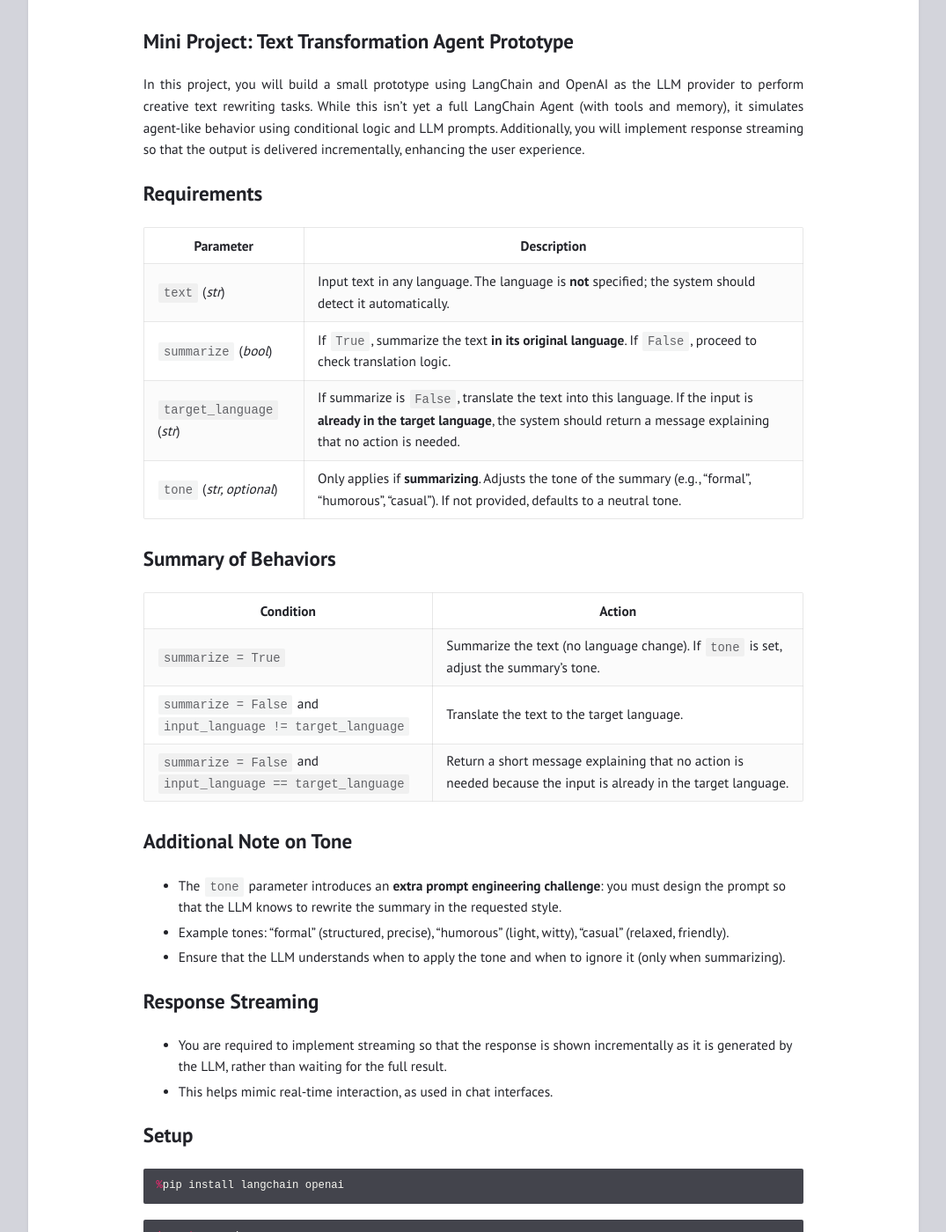
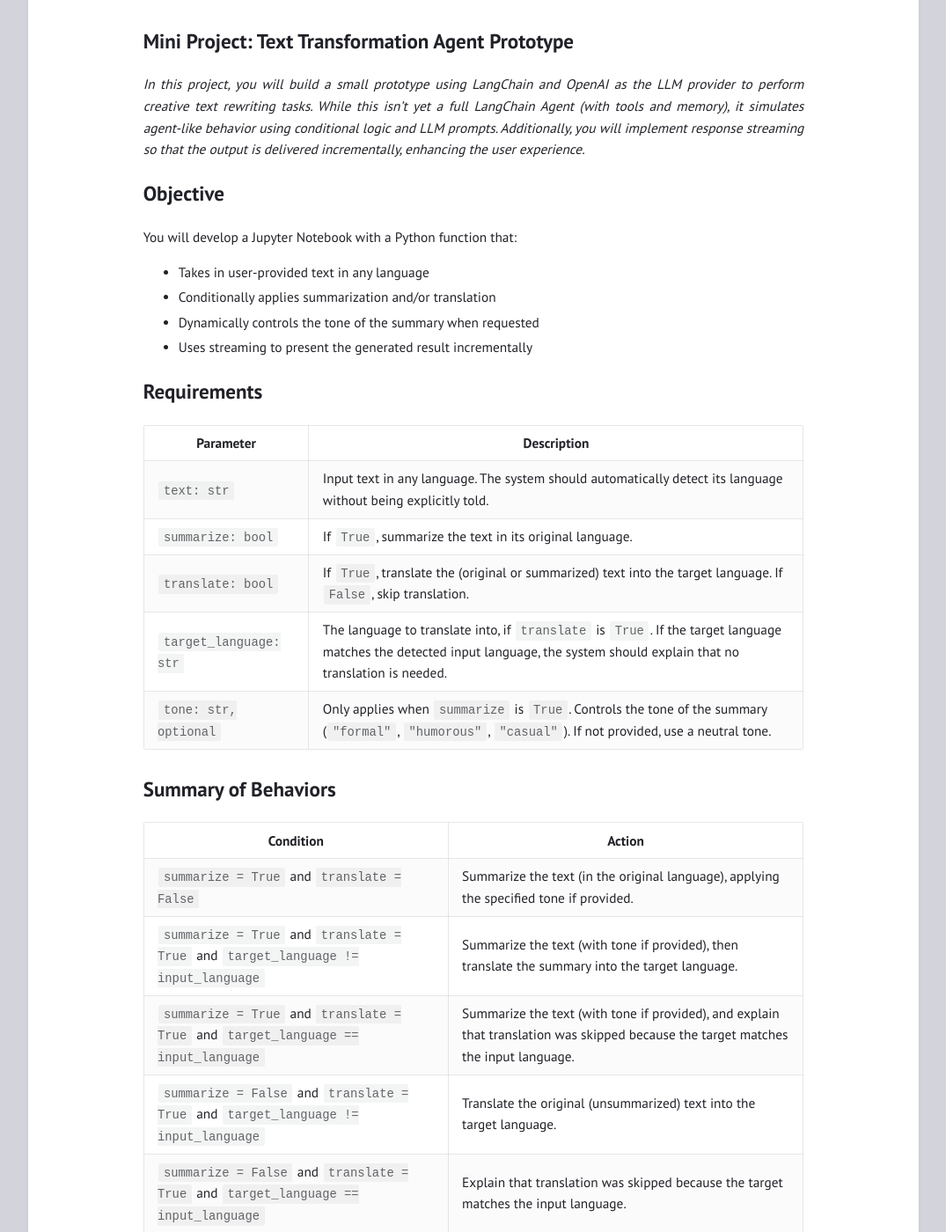
Before and after one commit to GiovaneIwamoto/markdown-blog-renderer, a Jekyll site: the page built from _posts/2025-01-10-module-1.md, in a window 1280 px wide and 1400 px high, scrolled down 17830 px. Shown: the whole window at 88% size, without its empty margins (102-1177 px from the left). Built offline with Jekyll 4.4.1, drawn with Linux system fonts in a browser that asks for light colours; some of the changed text lies outside the part shown.

Commit message:
fix: mini project

````diff
--- a/_posts/2025-01-10-module-1.md
+++ b/_posts/2025-01-10-module-1.md
@@ -451,73 +451,93 @@
 
 # **Mini Project: Text Transformation Agent Prototype**
 
-In this project, you will build a small prototype using LangChain and OpenAI as the LLM provider to perform creative text rewriting tasks.
+*In this project, you will build a small prototype using LangChain and OpenAI as the LLM provider to perform creative text rewriting tasks.
 While this isn't yet a full LangChain Agent (with tools and memory), it simulates agent-like behavior using conditional logic and LLM prompts.
-Additionally, you will implement response streaming so that the output is delivered incrementally, enhancing the user experience.
+Additionally, you will implement response streaming so that the output is delivered incrementally, enhancing the user experience.*
+
+## Objective
+
+You will develop a Jupyter Notebook with a Python function that:
+
+- Takes in user-provided text in any language
+- Conditionally applies summarization and/or translation
+- Dynamically controls the tone of the summary when requested
+- Uses streaming to present the generated result incrementally
 
 ## Requirements
 
-| **Parameter**         | **Description**                                                                                                                                              |
-|-----------------------|--------------------------------------------------------------------------------------------------------------------------------------------------------------|
-| `text` (*str*)          | Input text in any language. The language is **not** specified; the system should detect it automatically.                                                  |
-| `summarize` (*bool*)    | If `True`, summarize the text **in its original language**. If `False`, proceed to check translation logic.                                                |
-| `target_language` (*str*) | If summarize is `False`, translate the text into this language. If the input is **already in the target language**, the system should return a message explaining that no action is needed. |
-| `tone` (*str, optional*)  | Only applies if **summarizing**. Adjusts the tone of the summary (e.g., "formal", "humorous", "casual"). If not provided, defaults to a neutral tone.                                       |
+| **Parameter**             | **Description** |
+|---------------------------|-----------------|
+| `text: str`               | Input text in any language. The system should automatically detect its language without being explicitly told. |
+| `summarize: bool`         | If `True`, summarize the text in its original language.                                                            |
+| `translate: bool`         | If `True`, translate the (original or summarized) text into the target language. If `False`, skip translation.     |
+| `target_language: str`    | The language to translate into, if `translate` is `True`. If the target language matches the detected input language, the system should explain that no translation is needed. |
+| `tone: str, optional`     | Only applies when `summarize` is `True`. Controls the tone of the summary (`"formal"`, `"humorous"`, `"casual"`). If not provided, use a neutral tone.|
+
 
 ## Summary of Behaviors
 
-| **Condition**                                                       | **Action**                                                                                                  |
-|---------------------------------------------------------------------|-------------------------------------------------------------------------------------------------------------|
-| `summarize = True`                                                  | Summarize the text (no language change). If `tone` is set, adjust the summary's tone.                       |
-| `summarize = False` and `input_language != target_language`         | Translate the text to the target language.                                                                  |
-| `summarize = False` and `input_language == target_language`         | Return a short message explaining that no action is needed because the input is already in the target language. |
+| **Condition**                                                                      | **Action**                                                                                                                          |
+| ---------------------------------------------------------------------------------- | ----------------------------------------------------------------------------------------------------------------------------------- |
+| `summarize = True` and `translate = False`                                         | Summarize the text (in the original language), applying the specified tone if provided.                                             |
+| `summarize = True` and `translate = True` and `target_language != input_language`  | Summarize the text (with tone if provided), then translate the summary into the target language.                                    |
+| `summarize = True` and `translate = True` and `target_language == input_language`  | Summarize the text (with tone if provided), and explain that translation was skipped because the target matches the input language. |
+| `summarize = False` and `translate = True` and `target_language != input_language` | Translate the original (unsummarized) text into the target language.                                                                |
+| `summarize = False` and `translate = True` and `target_language == input_language` | Explain that translation was skipped because the target matches the input language.                                                 |
+| `summarize = False` and `translate = False`                                        | Return the original text unchanged, along with a message explaining that no transformation was applied.                             |
 
-## Additional Note on Tone
-- The `tone` parameter introduces an **extra prompt engineering challenge**: you must design the prompt so that the LLM knows to rewrite the summary in the requested style.
-- Example tones: "formal" (structured, precise), "humorous" (light, witty), "casual" (relaxed, friendly).
-- Ensure that the LLM understands when to apply the tone and when to ignore it (only when summarizing).
+## Prompt Engineering Challenge
+
+You must carefully design prompts so the LLM:
+
+- Understands when to summarize
+- Knows when and how to translate (and when to skip)
+- Correctly applies tone adjustments only when summarizing
+- Avoids unnecessary processing when no transformation is requested
+
+Example tones to use:
+
+- `formal`: *structured and precise*
+- `humorous`: *light and witty*
+- `casual`: *relaxed and conversational*
 
 ## Response Streaming
-- You are required to implement streaming so that the response is shown incrementally as it is generated by the LLM, rather than waiting for the full result.
-- This helps mimic real-time interaction, as used in chat interfaces.
+
+You are required to implement streaming so that the response is displayed incrementally as the LLM generates it, instead of waiting for the full result. This simulates real-time interaction and improves user experience.
 
 ## Setup
 
 ```python
-%pip install langchain openai
-```
-
-```python
-import openai
-from langchain.chat_models import ChatOpenAI
-from langchain.prompts import PromptTemplate
-```
-
-> **Important Note:** Instead of hardcoding your API key directly in the script (e.g., `openai.api_key = 'YOUR_API_KEY'`), it is recommended to load it from an environment variable for better security.
-
-```python
-%pip install python-dotenv
+%pip install --quiet langchain openai python-dotenv
 ```
 
 ```python
 import os
+import openai
+
 from dotenv import load_dotenv
+from langchain.chat_models import ChatOpenAI
+from langchain.prompts import PromptTemplate
 
 load_dotenv()
 openai.api_key = os.getenv('OPENAI_API_KEY')
 ```
 
-*This practice helps avoid accidentally exposing your credentials in the code.*
+> Instead of hardcoding sensitive information directly in your code, you can store it in a `.env` file in your project directory and load it securely using the `python-dotenv` package.
 
-## Hint: How to Stream Responses from the LLM
+```shell
+OPENAI_API_KEY=sk-your-openai-key-here
+```
+
+## How to Stream Responses
 
 ```python
-    llm = ChatOpenAI(model=model_name, streaming=True)
-    full_prompt = prompt_template.format() # Your params here
+  llm = ChatOpenAI(model=model_name, streaming=True)
+  full_prompt = prompt_template.format(text=text, summarize=summarize, translate=translate, target_language=target_language, tone=tone or 'neutral')
 
-    # Stream the response
-    for chunk in llm.stream(full_prompt):
-        print(chunk.content, end='', flush=True)
+  # Stream the response
+  for chunk in llm.stream(full_prompt):
+    print(chunk.content, end='', flush=True)
 ```
 
-*Please note that this code is provided solely as a structural example. You are encouraged to explore alternative approaches and are not required to strictly follow this template. Feel free to modify and adapt the implementation as needed to best suit your specific requirements.*
+*This code ensures that the output is printed as it is generated, simulating a live response. You are encouraged to explore alternative approaches and adapt the implementation as needed to fit your specific design.*
````
